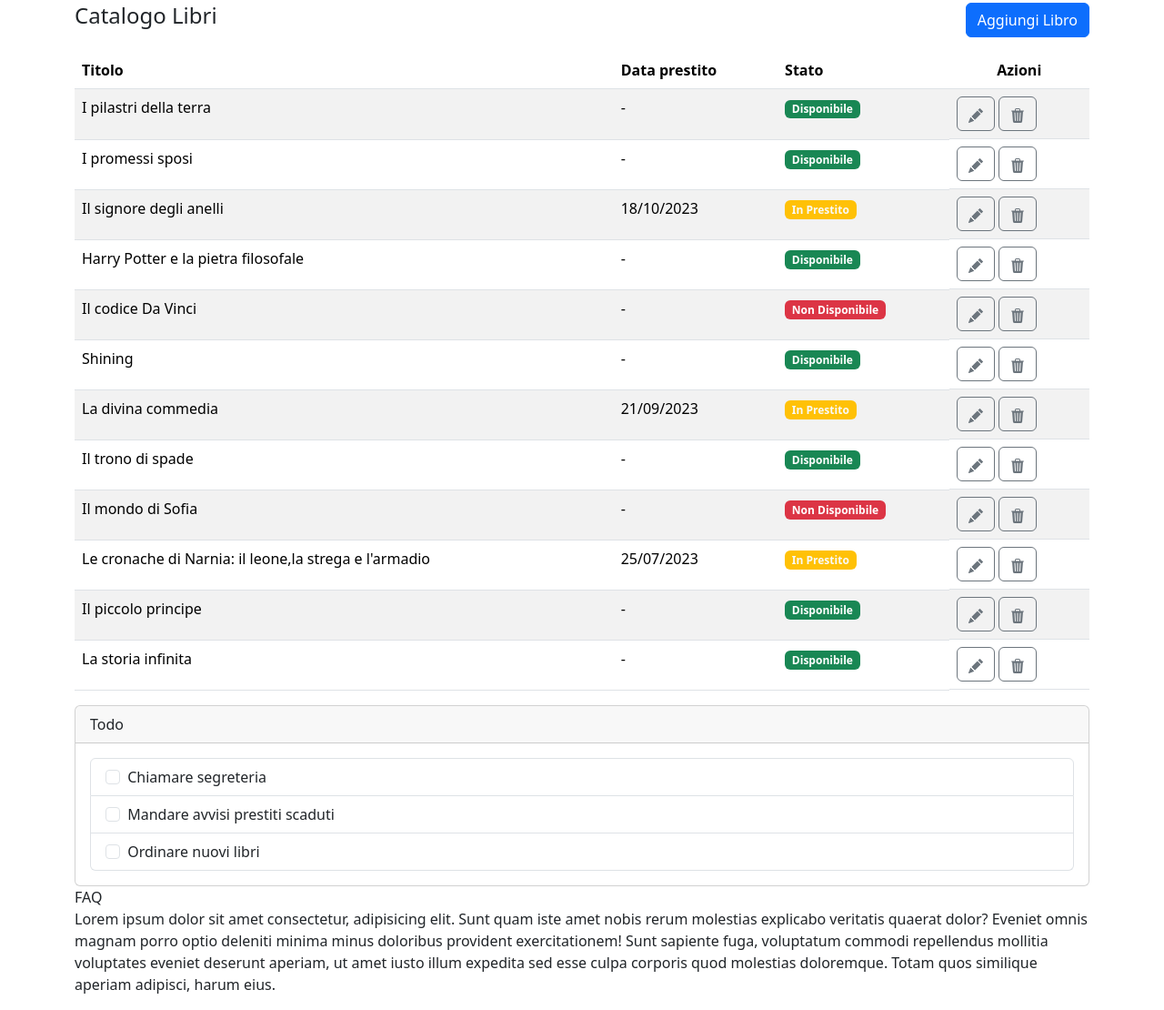
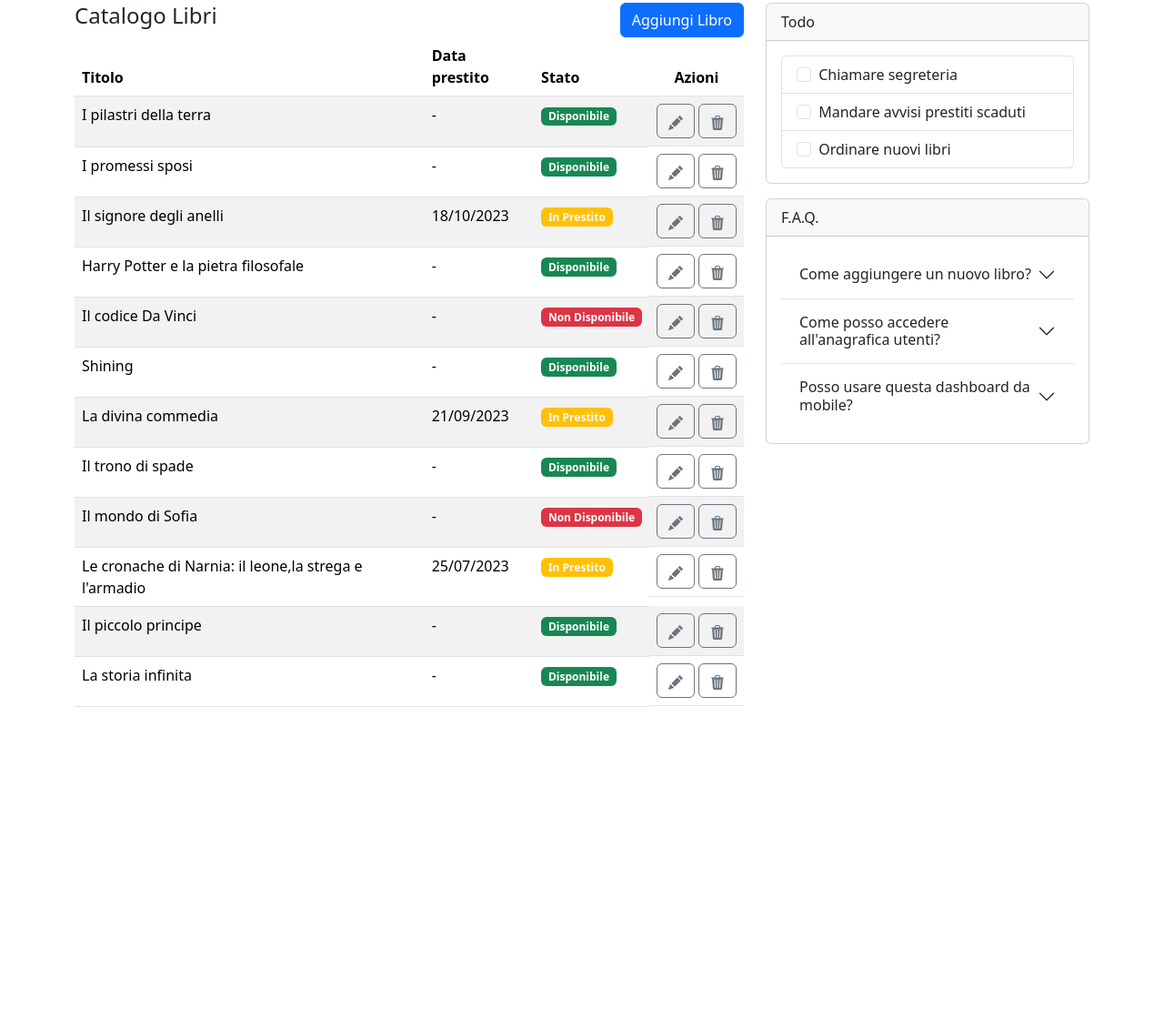
Before and after one commit to ManuelGraziosi/html-css-bootstrap-dashboard, a plain HTML site: page index.html in a window 1280 px wide. Shown: the part 80-1190 px from the top of the page at 91% size. After the commit the page ends 873 px from the top, so only its background shows below. Drawn offline with nearby package versions, Linux system fonts and the light colour scheme.

Commit message:
feat: main section completed

```diff
--- a/index.html
+++ b/index.html
@@ -41,11 +41,11 @@
         </nav>
     </header>
 
-    <main role="main" class="container">
+    <main role="main" class="container pt-3">
         <div class="row">
             <!-- Colonna 1 -->
-            <div class="col-12">
-                <div class="d-flex justify-content-between py-3">
+            <div class="col-12 col-lg-8">
+                <div class="d-flex justify-content-between">
                     <h4>Catalogo Libri</h4>
                     <button type="button" class="btn btn-primary">Aggiungi Libro</button>
                 </div>
@@ -381,8 +381,9 @@
             <!-- /Colonna 1 -->
 
             <!-- Colonna 2 -->
-            <div class="col-12">
-                <div class="card">
+            <div class="col-12 col-lg-4">
+                <!-- TODO Checklist -->
+                <div class="card mb-3">
                     <div class="card-header">
                         Todo
                     </div>
@@ -405,25 +406,79 @@
                         </ul>
                     </div>
                 </div>
-                FAQ
-                <p>
-                    Lorem ipsum dolor sit amet consectetur, adipisicing elit. Sunt quam iste amet nobis rerum
-                    molestias
-                    explicabo veritatis quaerat dolor? Eveniet omnis magnam porro optio deleniti minima minus
-                    doloribus
-                    provident exercitationem!
-                    Sunt sapiente fuga, voluptatum commodi repellendus mollitia voluptates eveniet deserunt aperiam,
-                    ut
-                    amet iusto illum expedita sed esse culpa corporis quod molestias doloremque. Totam quos
-                    similique
-                    aperiam adipisci, harum eius.
-                </p>
+                <!-- /TODO Checklist -->
+
+                <!-- FAQ Accordion -->
+                <div class="card">
+                    <div class="card-header">
+                        F.A.Q.
+                    </div>
+                    <div class="card-body">
+
+                        <div class="accordion accordion-flush" id="accordionFlushExample">
+                            <div class="accordion-item">
+                                <h2 class="accordion-header">
+                                    <button class="accordion-button collapsed" type="button" data-bs-toggle="collapse"
+                                        data-bs-target="#flush-collapseOne" aria-expanded="false"
+                                        aria-controls="flush-collapseOne">
+                                        Come aggiungere un nuovo libro?
+                                    </button>
+                                </h2>
+                                <div id="flush-collapseOne" class="accordion-collapse collapse"
+                                    data-bs-parent="#accordionFlushExample">
+                                    <div class="accordion-body">Placeholder content for this accordion, which is
+                                        intended to demonstrate the <code>.accordion-flush</code> class. This is the
+                                        first item’s accordion body.</div>
+                                </div>
+                            </div>
+                            <div class="accordion-item">
+                                <h2 class="accordion-header">
+                                    <button class="accordion-button collapsed" type="button" data-bs-toggle="collapse"
+                                        data-bs-target="#flush-collapseTwo" aria-expanded="false"
+                                        aria-controls="flush-collapseTwo">
+                                        Come posso accedere all'anagrafica utenti?
+                                    </button>
+                                </h2>
+                                <div id="flush-collapseTwo" class="accordion-collapse collapse"
+                                    data-bs-parent="#accordionFlushExample">
+                                    <div class="accordion-body">Placeholder content for this accordion, which is
+                                        intended to demonstrate the <code>.accordion-flush</code> class. This is the
+                                        second item’s accordion body. Let’s imagine this being filled with some actual
+                                        content.</div>
+                                </div>
+                            </div>
+                            <div class="accordion-item">
+                                <h2 class="accordion-header">
+                                    <button class="accordion-button collapsed" type="button" data-bs-toggle="collapse"
+                                        data-bs-target="#flush-collapseThree" aria-expanded="false"
+                                        aria-controls="flush-collapseThree">
+                                        Posso usare questa dashboard da mobile?
+                                    </button>
+                                </h2>
+                                <div id="flush-collapseThree" class="accordion-collapse collapse"
+                                    data-bs-parent="#accordionFlushExample">
+                                    <div class="accordion-body">Placeholder content for this accordion, which is
+                                        intended to demonstrate the <code>.accordion-flush</code> class. This is the
+                                        third item’s accordion body. Nothing more exciting happening here in terms of
+                                        content, but just filling up the space to make it look, at least at first
+                                        glance, a bit more representative of how this would look in a real-world
+                                        application.</div>
+                                </div>
+                            </div>
+                        </div>
+                    </div>
+                </div>
+                <!-- / FAQ Accordion -->
             </div>
             <!-- /Colonna 2 -->
         </div>
         </div>
     </main>
 
+    <script src="https://cdn.jsdelivr.net/npm/bootstrap@5.3.8/dist/js/bootstrap.bundle.min.js"
+        integrity="sha384-FKyoEForCGlyvwx9Hj09JcYn3nv7wiPVlz7YYwJrWVcXK/BmnVDxM+D2scQbITxI"
+        crossorigin="anonymous"></script>
+
 </body>
 
 </html>
```
